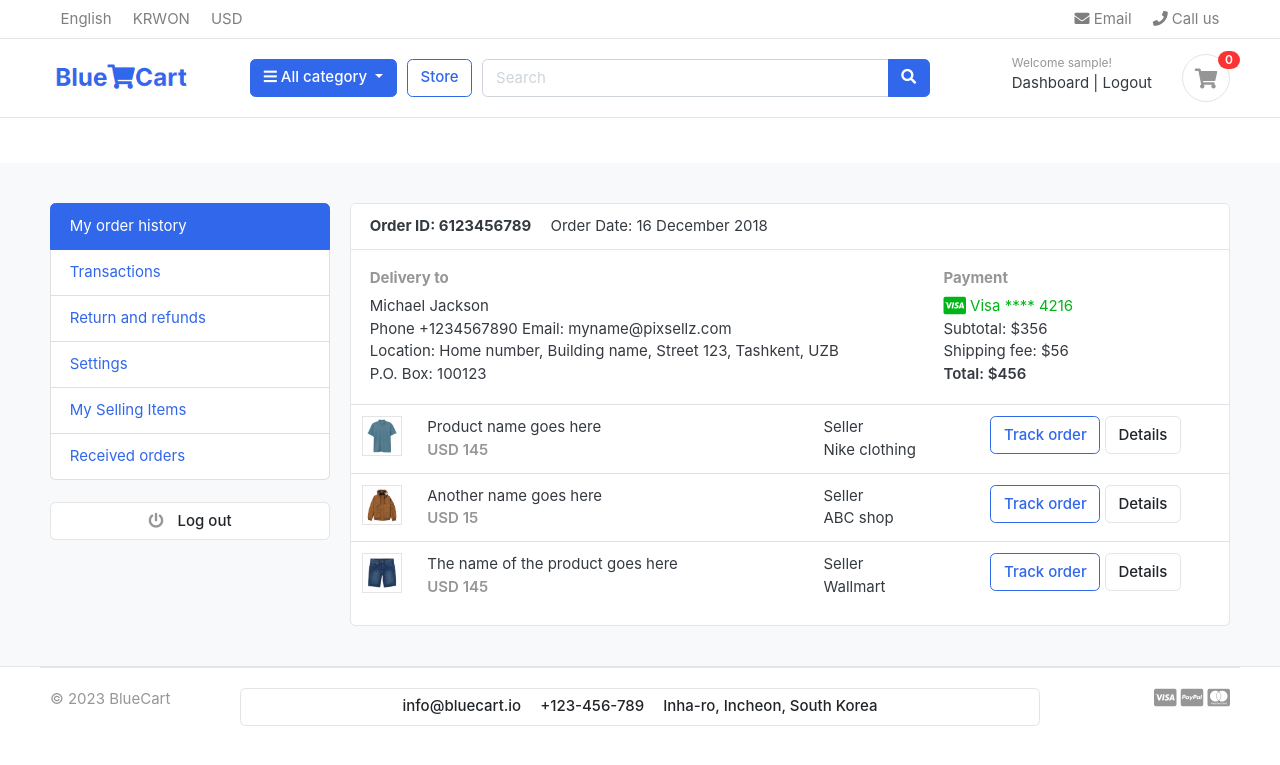
After one commit to Jamshid-Ganiev/BlueCart-django, a Django app: page /accounts/ in a window 1280 px wide. The commit adds this page. Shown: the top 765 px of the page. Run offline with Django 4.2, Linux system fonts and the light colour scheme; the visitor is signed in with stand-in values (Sample User, id 1); data that the repository does not hold is empty; some libraries are stand-ins or nearby versions; some web fonts are replaced.

Commit message:
Add Email verification and Dashboard

```diff
--- a/accounts/urls.py
+++ b/accounts/urls.py
@@ -1,4 +1,4 @@
-from .views import register, login, logout
+from .views import register, login, logout, activate, dashboard
 from django.urls import path
 
 app_name='accounts'
@@ -6,6 +6,9 @@ urlpatterns = [
     path('register/', register, name='register'),
     path('login/', login, name='login'),
     path('logout/', logout, name='logout'),
+    path('dashboard/', dashboard, name='dashboard'),
+    path('', dashboard, name='dashboard'),
 
+    path('activate/<uidb64>/<token>/', activate, name='activate'),
 
 ]
--- a/accounts/views.py
+++ b/accounts/views.py
@@ -1,3 +1,4 @@
+from django.http import HttpResponse
 from django.shortcuts import redirect, render
 from .forms import RegistrationForm
 from .models import Account
@@ -5,7 +6,17 @@ from django.contrib import messages
 from django.contrib import auth
 from django.contrib.auth.decorators import login_required
 
+# VERIFICATION EMAIL
+from django.contrib.sites.shortcuts import get_current_site
+from django.template.loader import render_to_string
+from django.utils.http import urlsafe_base64_encode, urlsafe_base64_decode
+from django.utils.encoding import force_bytes
+from django.contrib.auth.tokens import default_token_generator
+from django.core.mail import EmailMessage
+
 # Create your views here.
+
+# REGISTER
 def register(request):
     if request.method == 'POST':
         form = RegistrationForm(request.POST)
@@ -21,9 +32,20 @@ def register(request):
             user.phone_number = phone_number
             user.save()
 
-            messages.success(request, 'Registration successful!')
+            # USER ACTIVATION
+            current_site = get_current_site(request)
+            mail_subject = 'Please Activate Your Account!'
+            message = render_to_string('accounts/account_verification_email.html', {
+                'user': user,
+                'domain': current_site,
+                'uid': urlsafe_base64_encode(force_bytes(user.pk)),
+                'token': default_token_generator.make_token(user),
+            })
+            to_email = email
+            send_email = EmailMessage(mail_subject, message, to=[to_email])
+            send_email.send()
 
-            return redirect('accounts:login')
+            return redirect('/accounts/login/?command=verification&email=' + email)
 
     else:
         form = RegistrationForm()
@@ -34,6 +56,7 @@ def register(request):
     return render(request, 'accounts/register.html', context)
 
 
+#LOGIN
 def login(request):
     if request.method == 'POST':
         email = request.POST['email']
@@ -52,8 +75,33 @@ def login(request):
     return render(request, 'accounts/login.html')
 
 
+# LOGOUT
 @login_required(login_url = 'accounts:login')
 def logout(request):
     auth.logout(request)
     messages.info(request, "You have successfully logged out.")
     return redirect("home")
+
+
+# ACTIVATE ACCOUNT
+def activate(request, uidb64, token):
+    try:
+        uid = urlsafe_base64_decode(uidb64).decode()
+        user = Account._default_manager.get(pk=uid)
+    except(TypeError, ValueError, OverflowError, Account.DoesNotExist):
+        user = None
+
+    if user is not None and default_token_generator.check_token(user, token):
+        user.is_active = True
+        user.save()
+        messages.success(request, "Congrats! Your account is now activated!")
+        return redirect('accounts:login')
+    else:
+        messages.warning(request, 'Invalid activation link')
+        return redirect('accounts:register')
+
+
+# DASHBOARD
+@login_required(login_url = 'accounts:login')
+def dashboard(request):
+    return render(request, 'accounts/dashboard.html')
--- /dev/null
+++ b/templates/accounts/dashboard.html
@@ -0,0 +1,96 @@
+{% extends 'base.html' %}
+
+{% block content %}
+
+<section class="section-conten padding-y bg">
+
+    <div class="container">
+        <div class="row">
+        <aside class="col-md-3">
+            <!--   SIDEBAR   -->
+            <ul class="list-group">
+                <a class="list-group-item active" href="#"> My order history </a>
+                <a class="list-group-item" href="#"> Transactions </a>
+                <a class="list-group-item" href="#"> Return and refunds </a>
+                <a class="list-group-item" href="#">Settings </a>
+                <a class="list-group-item" href="#"> My Selling Items </a>
+                <a class="list-group-item" href="#"> Received orders </a>
+            </ul>
+            <br>
+            <a class="btn btn-light btn-block" href="{% url 'accounts:logout' %}"> <i class="fa fa-power-off"></i> <span class="text">Log out</span> </a>
+            <!--   SIDEBAR .//END   -->
+        </aside>
+        <main class="col-md-9">
+            <article class="card">
+            <header class="card-header">
+                <strong class="d-inline-block mr-3">Order ID: 6123456789</strong>
+                <span>Order Date: 16 December 2018</span>
+            </header>
+            <div class="card-body">
+                <div class="row">
+                    <div class="col-md-8">
+                        <h6 class="text-muted">Delivery to</h6>
+                        <p>Michael Jackson <br>
+                        Phone +1234567890 Email: myname@pixsellz.com <br>
+                        Location: Home number, Building name, Street 123,  Tashkent, UZB <br>
+                        P.O. Box: 100123
+                         </p>
+                    </div>
+                    <div class="col-md-4">
+                        <h6 class="text-muted">Payment</h6>
+                        <span class="text-success">
+                            <i class="fab fa-lg fa-cc-visa"></i>
+                            Visa  **** 4216
+                        </span>
+                        <p>Subtotal: $356 <br>
+                         Shipping fee:  $56 <br>
+                         <span class="b">Total:  $456 </span>
+                        </p>
+                    </div>
+                </div>
+            </div>
+            <div class="table-responsive">
+            <table class="table table-hover">
+                <tr>
+                    <td width="65">
+                        <img src="../images/items/1.jpg" class="img-xs border">
+                    </td>
+                    <td>
+                        <p class="title mb-0">Product name goes here </p>
+                        <var class="price text-muted">USD 145</var>
+                    </td>
+                    <td> Seller <br> Nike clothing </td>
+                    <td width="250"> <a href="#" class="btn btn-outline-primary">Track order</a> <a href="#" class="btn btn-light"> Details </a> </td>
+                </tr>
+                <tr>
+                    <td>
+                        <img src="../images/items/2.jpg" class="img-xs border">
+                    </td>
+                    <td>
+                        <p class="title mb-0">Another name goes here </p>
+                        <var class="price text-muted">USD 15</var>
+                    </td>
+                    <td> Seller <br> ABC shop </td>
+                    <td> <a href="#" class="btn btn-outline-primary">Track order</a> <a href="#" class="btn btn-light"> Details </a> </td>
+                </tr>
+                <tr>
+                    <td>
+                        <img src="../images/items/3.jpg" class="img-xs border">
+                    </td>
+                    <td>
+                        <p class="title mb-0">The name of the product  goes here </p>
+                        <var class="price text-muted">USD 145</var>
+                    </td>
+                    <td> Seller <br> Wallmart </td>
+                    <td> <a href="#" class="btn btn-outline-primary">Track order</a> <a href="#" class="btn btn-light"> Details </a> </td>
+                </tr>
+            </table>
+            </div>
+            </article>
+        </main>
+    </div>
+
+
+    </section>
+
+{% endblock %}
--- a/templates/includes/header.html
+++ b/templates/includes/header.html
@@ -82,7 +82,7 @@
                             <div class="widget-header">
                                 <small class="title text-muted">Welcome {{ user.username }}!</small>
                                 <div>
-                                    <a href="#">Dashboard</a> <span class="dark-transp"> | </span>
+                                    <a href="{% url 'accounts:dashboard' %}">Dashboard</a> <span class="dark-transp"> | </span>
                                     <a href="{% url 'accounts:logout' %}">Logout</a>
                                 </div>
                             </div>
```
Also changed, not shown: blucart/settings.py (+8 -0 lines), templates/accounts/account_verification_email.html (added, +10 -0 lines), templates/accounts/login.html (+12 -2 lines).
